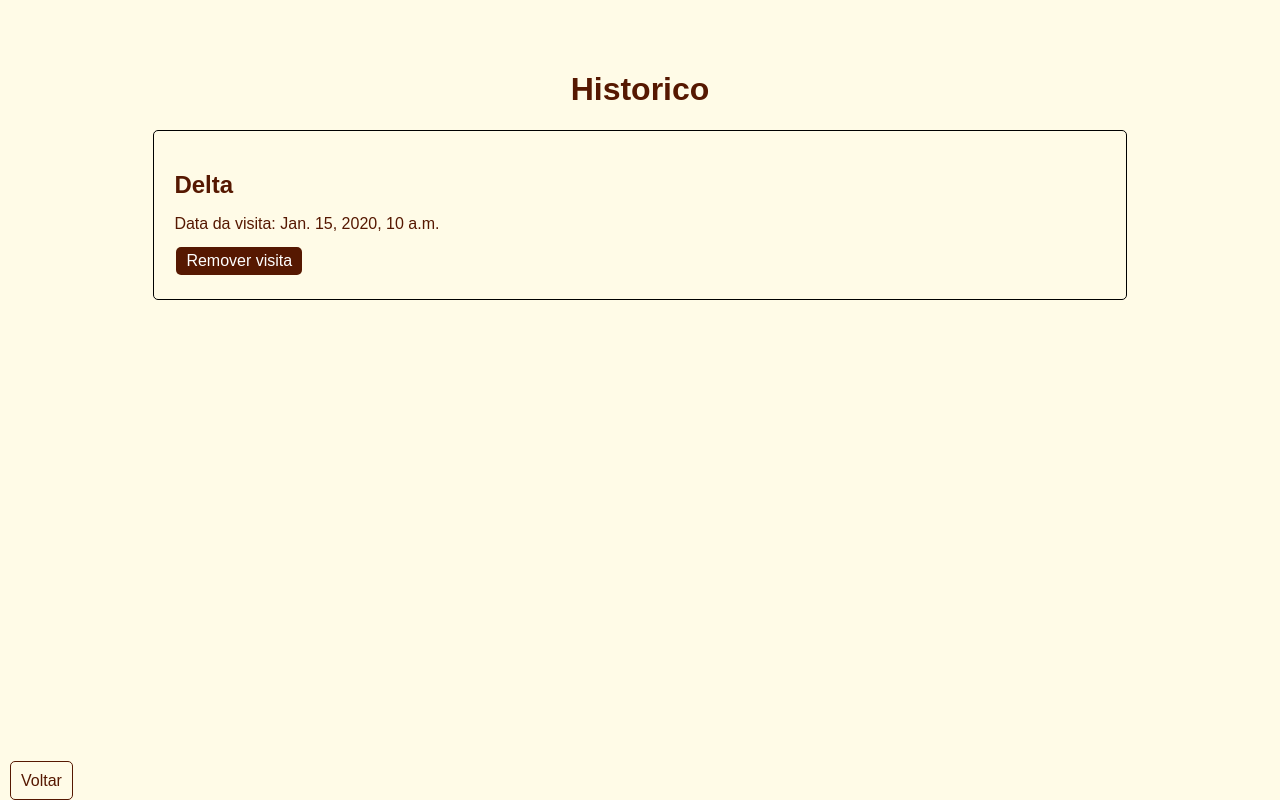
After one commit to julsales/Coffee12, a Django app: page /historico/ in a window 1280 px wide. The commit adds this page. Run offline with Django 5.2, Linux system fonts and the light colour scheme; a user stored in the database is signed in; data comes from the database, SQL or seed files in the repository; both versions use the stored data as it was after the commit; tables that the repository leaves empty hold one stand-in row (values such as "Sample post"); parts of the project's set-up code (start-up, migrations or seed data) failed here and were passed over.

Commit message:
Adição do histórico

```diff
--- a/coffee12/coffee12/urls.py
+++ b/coffee12/coffee12/urls.py
@@ -22,6 +22,9 @@ urlpatterns = [
 	path('perfilCafeteria/<int:id_cafeteria>/', views.PerfilCafeteria, name='perfilCafeteria'),
 	path('feedback/<int:id>/', views.feedback, name='feedback'),
 	path('cafeteria/<int:id_cafeteria>/feedbacks/', views.VerFeedbacks, name='verFeedbacks'),
+	path('add_to_historico/<int:cafeteria_id>/', views.add_to_historico, name='add_to_historico'),
+	path('historico/', views.historico, name='historico'),
+	path('remove_visit/<int:visit_id>/', views.remove_visit, name='remove_visit'),
     path('',views.Inicio,name='inicio'),
 
 ]
--- a/coffee12/coffee12app/models.py
+++ b/coffee12/coffee12app/models.py
@@ -85,3 +85,8 @@ class Feedback(models.Model):
     rating = models.IntegerField(validators=[MinValueValidator(1), MaxValueValidator(5)])
     comment = models.TextField()
     created_at = models.DateTimeField(default=timezone.now)
+
+class Historico(models.Model):
+    user = models.ForeignKey(CustomUser, on_delete=models.CASCADE)
+    cafeteria = models.ForeignKey(Estabelecimento, on_delete=models.CASCADE)
+    visit_date = models.DateTimeField(default=timezone.now)
--- a/coffee12/coffee12app/views.py
+++ b/coffee12/coffee12app/views.py
@@ -5,6 +5,7 @@ from django.contrib.auth.decorators import login_required
 from .models import CustomUser, Estabelecimento, Prato
 from django.shortcuts import get_object_or_404
 from .models import Feedback
+from .models import Historico
 from .forms import FeedbackForm
 
 
@@ -219,3 +220,17 @@ def VerFeedbacks(request, id_cafeteria):
     estabelecimento = Estabelecimento.objects.get(id=id_cafeteria)
     feedbacks = Feedback.objects.filter(cafeteria=estabelecimento).order_by('-created_at')[:10]
     return render(request, 'verFeedbacks.html', {'estabelecimento': estabelecimento, 'feedbacks': feedbacks})
+
+def add_to_historico(request, cafeteria_id):
+    Historico.objects.create(user=request.user, cafeteria_id=cafeteria_id)
+    return redirect('perfilCafeteria', id_cafeteria=cafeteria_id)
+
+def historico(request):
+    historico = Historico.objects.filter(user=request.user)
+    return render(request, 'historico.html', {'historico': historico})
+
+def remove_visit(request, visit_id):
+    if request.method == 'POST':
+        visit = Historico.objects.get(id=visit_id)
+        visit.delete()
+    return redirect('historico')
--- /dev/null
+++ b/coffee12/templates/historico.html
@@ -0,0 +1,78 @@
+<!DOCTYPE html>
+<html>
+<head>
+    <title>Historico</title>
+    <style>
+        body {
+            background-color: #fffbe7;
+            font-family: 'Poppins', sans-serif;
+            color: #561801;
+        }
+        .historico-container {
+            display: flex;
+            flex-direction: column;
+            align-items: center;
+            margin: 50px;
+        }
+        .historico-item {
+            border: 1px solid #000;
+            border-radius: 5px;
+            padding: 20px;
+            margin-bottom: 20px;
+            width: 80%;
+        }
+        .historico-item h2 {
+            font-size: 24px;
+            margin-bottom: 10px;
+        }
+        .historico-item p {
+            font-size: 16px;
+            margin-bottom: 10px;
+        }
+        .back-button {
+            position: absolute;
+            bottom: 10px;
+            left: 10px;
+        }
+
+        .back-button a {
+            text-decoration: none;
+            color: #561801;
+            border: 1px solid #561801;
+            padding: 10px;
+            border-radius: 5px;
+        }
+        .remove-button {
+            background-color: #561801;
+            color: #fff;
+            border: none;
+            padding: 5px 10px;
+            text-align: center;
+            text-decoration: none;
+            display: inline-block;
+            font-size: 16px;
+            margin: 4px 2px;
+            cursor: pointer;
+            border-radius: 5px;
+        }
+    </style>
+</head>
+<body>
+    <div class="historico-container">
+        <h1>Historico</h1>
+        {% for item in historico %}
+            <div class="historico-item">
+                <h2>{{ item.cafeteria.nome }}</h2>
+                <p>Data da visita: {{ item.visit_date }}</p>
+                <form action="{% url 'remove_visit' item.id %}" method="POST">
+                    {% csrf_token %}
+                    <input type="submit" value="Remover visita" class="remove-button">
+                </form>
+            </div>
+        {% endfor %}
+    </div>
+    <div class="back-button">
+        <a href="{% url 'homepage' %}">Voltar</a>
+    </div>
+</body>
+</html>
--- a/coffee12/templates/homepage.html
+++ b/coffee12/templates/homepage.html
@@ -183,6 +183,7 @@
       <h3>Home Page Cliente</h3>
       <div class="links">
         <a href="{% url 'favoritos' %}" class="btn button">Ver Favoritos</a>
+        <a href="{% url 'historico' %}" class="btn button">Ver Histórico</a>
       </div>
       <a href="{% url 'logout' %}" class="btn logout_button">Logout</a>
     </div>
--- a/coffee12/templates/perfilcafeteria.html
+++ b/coffee12/templates/perfilcafeteria.html
@@ -124,5 +124,9 @@
 		<div class="back-button">
 			<a href="{% url 'homepage' %}">Voltar</a>
 		</div>
+        <form method="POST" action="{% url 'add_to_historico' estabelecimento.id %}">
+            {% csrf_token %}
+            <button type="submit">AdicionarAoHistorico</button>
+        </form>
     </body>
 </html>
```
Also changed, not shown: coffee12/coffee12app/migrations/0005_historico.py (added), coffee12/db.sqlite3.
